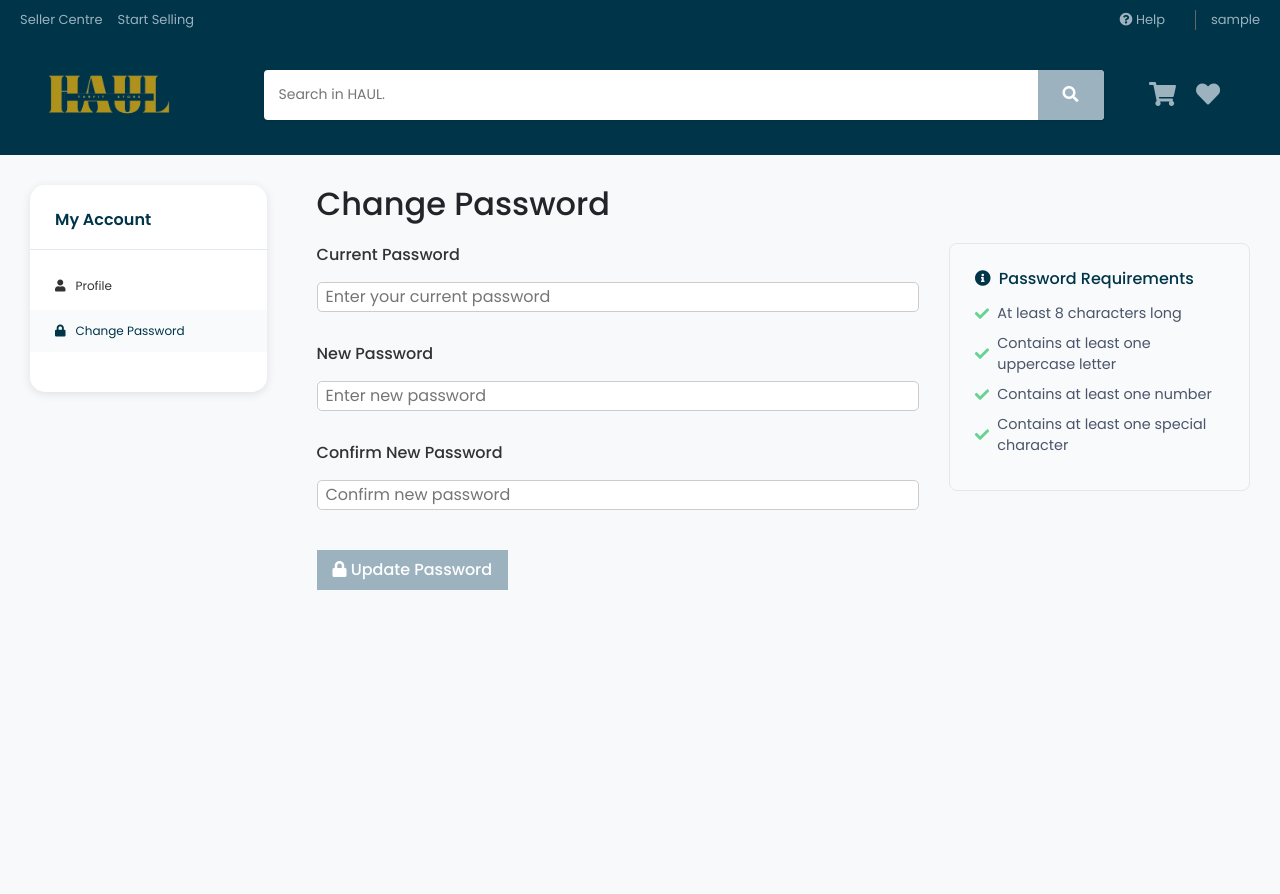
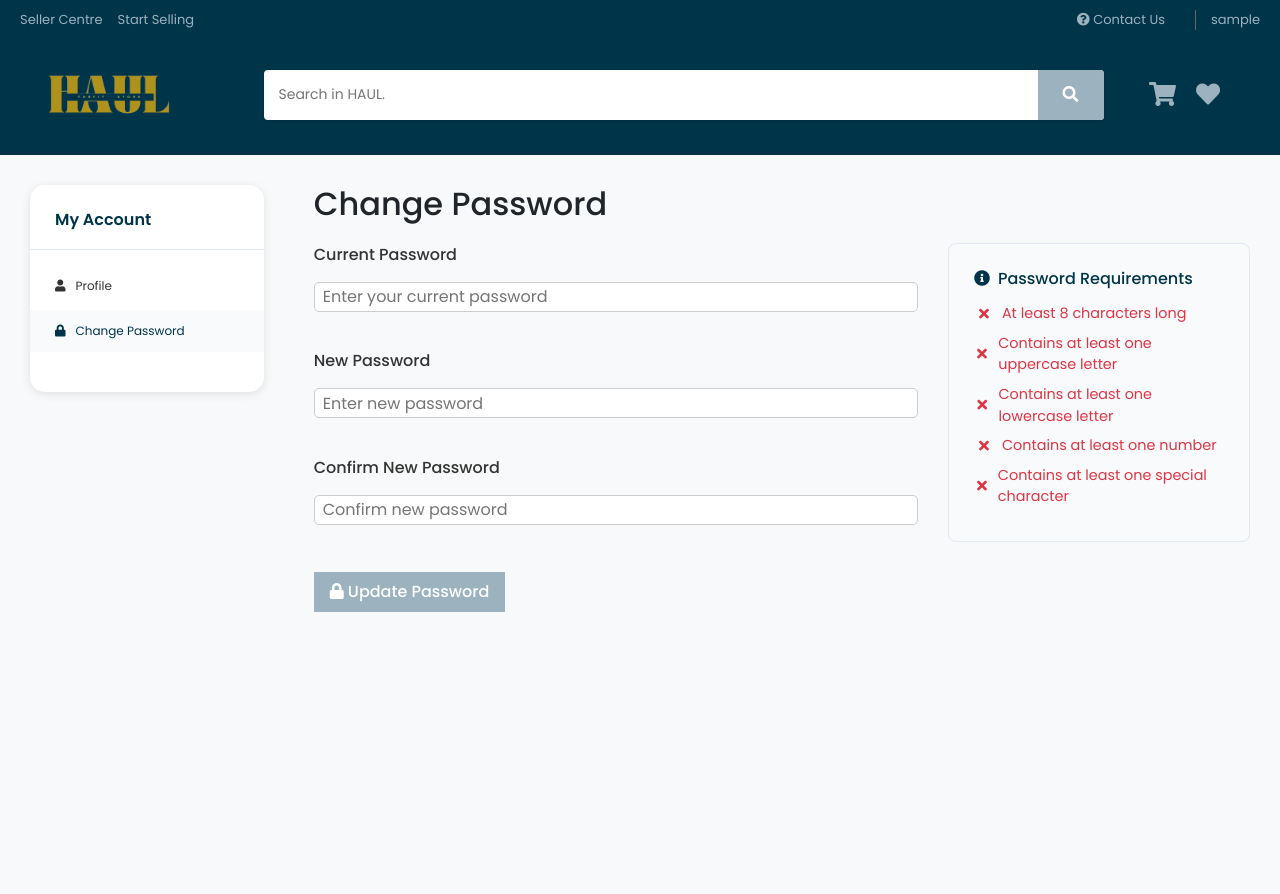
Before and after one commit to emperuna/haul-ecomm, a Flask app: page /change-password in a window 1280 px wide. Shown: the top 894 px of the page. Run offline with Flask 3, Linux system fonts and the light colour scheme; the visitor is signed in with stand-in values (Sample User, id 1); data that the repository does not hold is empty; some libraries are stand-ins or nearby versions.

Commit message:
Implement role-based access control for superadmin and seller users; update password hashing and enhance UI elements
- Added checks to restrict access for superadmin users on specific routes.
- Updated product filtering logic to exclude products from the current seller.
- Changed the hashed password for the admin user.
- Improved password requirements display and validation in the change password form.
- Updated various templates to enhance user experience and maintain consistency.
- Removed unused elements and commented out code for cleaner templates.

```diff
--- a/app.py
+++ b/app.py
@@ -509,6 +509,8 @@ def home():
 
 @app.route('/products')
 def products():
+    if current_user.is_authenticated and current_user.role == 'superadmin':
+        abort(404)
     search = request.args.get('search', '')
     category = request.args.get('category', '')
     subcategory = request.args.get('subcategory', '')  # New subcategory filter
@@ -522,6 +524,11 @@ def products():
     query = "SELECT * FROM products WHERE product_status = 'active'"
     filters = []
     values = []
+
+    # Check if the user is authenticated and is a seller
+    if current_user.is_authenticated and current_user.role == 'seller':
+        filters.append("seller_id != %s")
+        values.append(current_user.id)
 
     # Apply search filter
     if search:
@@ -1535,6 +1542,8 @@ def seller():
 @app.route('/seller-registration', methods=['GET', 'POST'])
 @login_required
 def seller_registration():
+    if current_user.is_authenticated and current_user.role == 'superadmin':
+        abort(404)
     # Fetch the current user's latest data from the database
     connection = create_connection()
     if connection is None:
@@ -1727,6 +1736,8 @@ def seller_registration():
 @app.route('/profile', methods=['GET', 'POST'])
 @login_required
 def profile():
+    if current_user.is_authenticated and current_user.role == 'superadmin':
+        abort(404)
     # Fetch current user data
     connection = create_connection()
     cursor = connection.cursor(dictionary=True)
--- a/password.py
+++ b/password.py
@@ -7,5 +7,5 @@ from werkzeug.utils import secure_filename
 import os
 from functools import wraps
 
-hashed_password = generate_password_hash('admin123')
+hashed_password = generate_password_hash('rossuser')
 print(hashed_password)
--- a/templates/base.html
+++ b/templates/base.html
@@ -404,9 +404,9 @@
                 <i class="fas fa-bell"></i>
                 Notifications
             </a> -->
-            <a href="#">
+            <a href="{{ url_for('contact') }}">
                 <i class="fas fa-question-circle"></i>
-                Help
+                Contact Us
             </a>
             <!-- <a href="#">
                 <i class="fas fa-globe"></i>
--- a/templates/change-password.html
+++ b/templates/change-password.html
@@ -63,10 +63,21 @@
                     <div class="password-requirements">
                         <h3><i class="fas fa-info-circle"></i> Password Requirements</h3>
                         <ul>
-                            <li><i class="fas fa-check"></i> At least 8 characters long</li>
-                            <li><i class="fas fa-check"></i> Contains at least one uppercase letter</li>
-                            <li><i class="fas fa-check"></i> Contains at least one number</li>
-                            <li><i class="fas fa-check"></i> Contains at least one special character</li>
+                            <li data-requirement="length">
+                                <i class="fas fa-times"></i> At least 8 characters long
+                            </li>
+                            <li data-requirement="uppercase">
+                                <i class="fas fa-times"></i> Contains at least one uppercase letter
+                            </li>
+                            <li data-requirement="lowercase">
+                                <i class="fas fa-times"></i> Contains at least one lowercase letter
+                            </li>
+                            <li data-requirement="number">
+                                <i class="fas fa-times"></i> Contains at least one number
+                            </li>
+                            <li data-requirement="special">
+                                <i class="fas fa-times"></i> Contains at least one special character
+                            </li>
                         </ul>
                     </div>
                 </div>
@@ -241,6 +252,41 @@
         margin-top: 20px;
     }
 }
+
+.password-requirements li {
+    color: #dc3545;
+    transition: color 0.3s ease;
+}
+
+.password-requirements li.met {
+    color: #28a745;
+}
+
+.password-requirements li i {
+    width: 20px;
+    text-align: center;
+}
+
+.password-requirements li.met i {
+    color: #28a745;
+}
+
+.password-requirements li:not(.met) i {
+    color: #dc3545;
+}
+
+.form-input:focus {
+    border-color: #4e73df;
+    box-shadow: 0 0 0 0.2rem rgba(78, 115, 223, 0.25);
+}
+
+.form-input.invalid {
+    border-color: #dc3545;
+}
+
+.form-input.valid {
+    border-color: #28a745;
+}
 </style>
 
 <script>
@@ -248,5 +294,75 @@ function toggleSidebar() {
     const sidebar = document.getElementById('sidebar');
     sidebar.classList.toggle('active');
 }
+
+document.getElementById('change-password-form').addEventListener('submit', function(e) {
+    const newPassword = document.getElementById('new-password').value;
+    const confirmPassword = document.getElementById('confirm-password').value;
+    const requirements = {
+        length: newPassword.length >= 8,
+        uppercase: /[A-Z]/.test(newPassword),
+        lowercase: /[a-z]/.test(newPassword),
+        number: /[0-9]/.test(newPassword),
+        special: /[!@#$%^&*(),.?":{}|<>]/.test(newPassword)
+    };
+
+    // Update requirement indicators
+    document.querySelectorAll('.password-requirements li').forEach(li => {
+        const type = li.getAttribute('data-requirement');
+        if (requirements[type]) {
+            li.classList.add('met');
+            li.querySelector('i').className = 'fas fa-check';
+        } else {
+            li.classList.remove('met');
+            li.querySelector('i').className = 'fas fa-times';
+        }
+    });
+
+    // Check if all requirements are met
+    const allRequirementsMet = Object.values(requirements).every(req => req);
+
+    // Check if passwords match
+    const passwordsMatch = newPassword === confirmPassword;
+
+    if (!allRequirementsMet || !passwordsMatch) {
+        e.preventDefault();
+        if (!allRequirementsMet) {
+            showFlashMessage({
+                message: 'Password does not meet all requirements',
+                category: 'danger'
+            });
+        }
+        if (!passwordsMatch) {
+            showFlashMessage({
+                message: 'Passwords do not match',
+                category: 'danger'
+            });
+        }
+    }
+});
+
+// Real-time password validation
+document.getElementById('new-password').addEventListener('input', function(e) {
+    const password = e.target.value;
+    const requirements = {
+        length: password.length >= 8,
+        uppercase: /[A-Z]/.test(password),
+        lowercase: /[a-z]/.test(password),
+        number: /[0-9]/.test(password),
+        special: /[!@#$%^&*(),.?":{}|<>]/.test(password)
+    };
+
+    // Update requirement indicators in real-time
+    document.querySelectorAll('.password-requirements li').forEach(li => {
+        const type = li.getAttribute('data-requirement');
+        if (requirements[type]) {
+            li.classList.add('met');
+            li.querySelector('i').className = 'fas fa-check';
+        } else {
+            li.classList.remove('met');
+            li.querySelector('i').className = 'fas fa-times';
+        }
+    });
+});
 </script>
 {% endblock %}
--- a/templates/index.html
+++ b/templates/index.html
@@ -12,7 +12,7 @@
                     <h1>BE YOUR OWN<br>STYLE</h1>
                     <p>Redefine your wardrobe with streetwear that speaks your style. Explore bold, urban looks crafted for trendsetters like you!</p>
                     <a href="{{ url_for('products') }}" class="btn">Shop Now</a>
-                    <a href="#" class="btn secondary-btn">Learn More</a>
+                    <a href="{{ url_for('about') }}" class="btn secondary-btn">About us</a>
                     <p class="social-proof">Join 10,000+ satisfied customers worldwide!</p>
                 </div>
                 <!-- Right Column -->
--- a/templates/manage_users.html
+++ b/templates/manage_users.html
@@ -375,13 +375,13 @@
                         </tbody>
                     </table>
 
-                    <div class="pagination">
+                    <!-- <div class="pagination">
                         <button>&laquo;</button>
                         <button class="active">1</button>
                         <button>2</button>
                         <button>3</button>
                         <button>&raquo;</button>
-                    </div>
+                    </div> -->
                 </div>
             </div>
         </div>
--- a/templates/seller_details.html
+++ b/templates/seller_details.html
@@ -224,7 +224,7 @@
     <div class="seller-container">
         <!-- Seller Header -->
         <div class="seller-header">
-            <img src="{{ url_for('static', filename='uploads/profile/' + seller.profile_picture) }}"
+            <img src="{{ url_for('static', filename='uploads/profile/' + (seller.profile_picture if seller.profile_picture else 'default.png')) }}"
                  alt="Seller Profile" class="profile-pic">
             <div class="seller-info">
                 <h1>{{ seller.shop_name }}</h1>
@@ -286,7 +286,6 @@
                                         </div>
                                     </div>
                                 </div>
-                                <span class="review-date">{{ review.created_at.strftime('%B %d, %Y') }}</span>
                             </div>
                             <p>{{ review.review }}</p>
                         </div>
--- a/templates/wishlist.html
+++ b/templates/wishlist.html
@@ -42,9 +42,9 @@
                                class="view-details-btn">
                                 View Details
                             </a>
-                            <button class="add-to-cart-btn">
+                            <!-- <button class="add-to-cart-btn">
                                 <i class="fas fa-shopping-cart"></i> Add to Cart
-                            </button>
+                            </button> -->
                         </div>
                     </div>
                 </div>
```
Also changed, not shown: templates/admin_view_products.html (+5 -5 lines), templates/product_details.html (+5 -5 lines), image.png (deleted), static/uploads/id/shades.jpg (added), static/uploads/products/20241211144120_sturgis_harley_graphic_tshirt.png (added), static/uploads/products/cape_cod_harley_graphic_tshirt.png (added), static/uploads/products/gold_label_graphic_tshirt.png (added), static/uploads/products/milwaukee_harley_graphic_tshirt.png (added), static/uploads/products/orlando_harley_graphic_tshirt.png (added), static/uploads/products/quebec_harley_graphic_tshirt.png (added), static/uploads/products/shenandoah_harley_graphic_tshirt.png (added), static/uploads/products/south_pole_graphic_tshirt.png (added).
